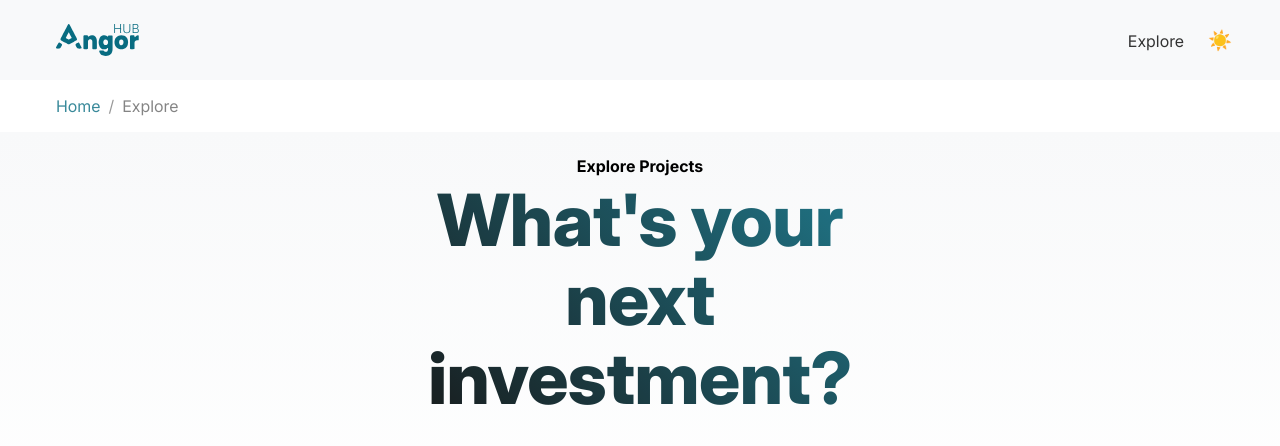
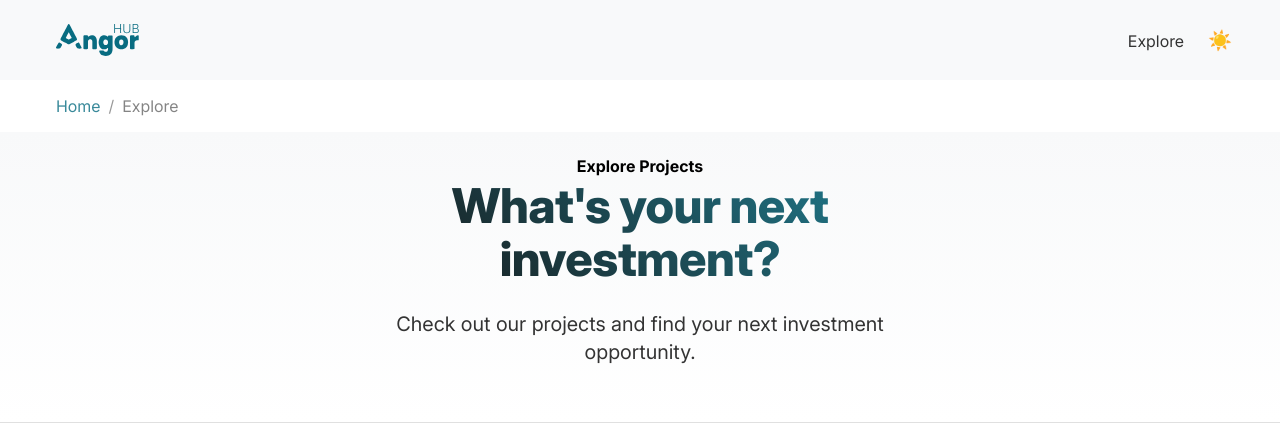
Before and after one commit to sondreb/angor-hub, an Angular app: page /explore in a window 1280 px wide. Shown: the top 446 px of the page. Built offline with nearby package versions, Linux system fonts and the light colour scheme; no server answers.

Commit message:
Update styles.css

```diff
--- a/src/styles.css
+++ b/src/styles.css
@@ -558,7 +558,7 @@ footer {
 }
 
 .hero-content h1 {
-  font-size: 4.5rem;
+  font-size: 3rem;
   line-height: 1.1;
   margin-bottom: 1.5rem;
   background: linear-gradient(45deg, var(--text), var(--accent));
```
